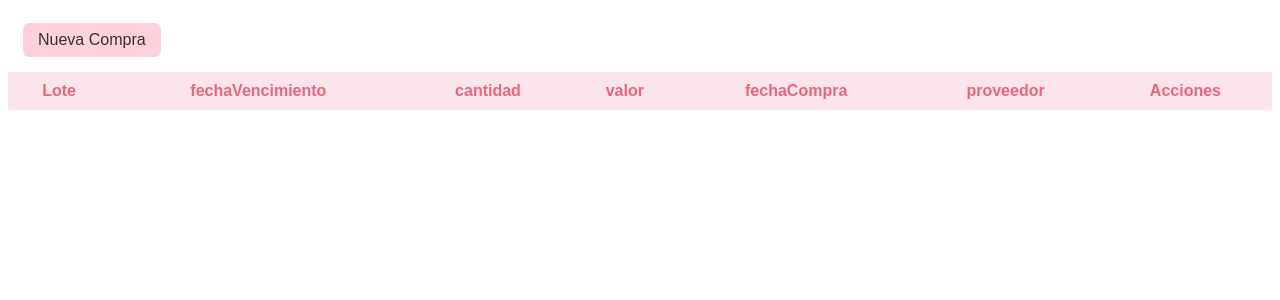
After one commit to steven-213/LotusPython, a Django app: page /productosAdm/compra/vista/ in a window 1280 px wide. The commit adds this page. Shown: the top 300 px of the page. Run offline with Django 5.2, Linux system fonts and the light colour scheme; data that the repository does not hold is empty.

Commit message:
Creación detalles compra
Se realizo la creación de los detalles de la compra que realice el administrador para el spa

```diff
--- a/spa_project/session/views.py
+++ b/spa_project/session/views.py
@@ -1,5 +1,5 @@
 from django.shortcuts import render, redirect, get_object_or_404
-from .models import Users, Producto, Servicio, Cita, Venta
+from .models import Users, Producto, Servicio, Cita, Venta, DetalleCompra, Compra, Proveedor, ProductoInventario
 from django.contrib.auth import logout
 from django.contrib import messages
 from django.contrib.auth import authenticate, login
@@ -309,3 +309,134 @@ def servicio_actualizar(request, id):
         return redirect('servicios_lista')
 
     return render(request, "servicios/actualizar.html", {"servicio": servicio})
+
+# =========================
+# COMPRAS
+# =========================
+
+def vista(request):
+    compras = Compra.objects.all().prefetch_related('detallecompra_set')
+    return render(request, 'productosAdm/compra/vista.html', {'compras': compras})
+
+
+def crear_compra(request, compra_id):
+
+    compra = get_object_or_404(Compra, id=compra_id)
+
+    productos = ProductoInventario.objects.all()
+    proveedores = Proveedor.objects.all()
+
+    if request.method == 'POST':
+
+        lote = request.POST.get('lote', '').strip()
+        fechaVencimiento = request.POST.get('fechaVencimiento', '').strip()
+        cantidad = request.POST.get('cantidad')
+        valor = request.POST.get('valor')
+        proveedor_id = request.POST.get('proveedor_id')
+        unProducto_id = request.POST.get('unProducto_id')
+
+        if not all([lote, fechaVencimiento, cantidad, valor, proveedor_id, unProducto_id]):
+            messages.error(request, "Todos los campos son obligatorios.")
+            return redirect('crear_compra', compra.id)
+
+        detalle = DetalleCompra(
+            lote=lote,
+            fechaVencimiento=fechaVencimiento,
+            cantidad=cantidad,
+            valor=valor,
+            proveedor_id=proveedor_id,
+            unProducto_id=unProducto_id,
+            unCompra=compra
+        )
+
+        detalle.save()
+        compra.actualizar_total()
+
+        messages.success(request, "Detalle guardado correctamente")
+
+        # 👇 vuelve al mismo formulario para agregar más productos
+        return redirect('crear_compra', compra.id)
+
+    return render(request, 'productosAdm/compra/form.html', {
+        'productos': productos,
+        'proveedores': proveedores,
+        'compra': compra
+    })
+
+def editar_compra(request, id):
+
+    detallecompra = get_object_or_404(DetalleCompra, id=id)
+    compras = Compra.objects.all()
+    productos = ProductoInventario.objects.all()
+    proveedores = Proveedor.objects.all()
+
+    if request.method == 'POST':
+
+        lote = request.POST.get('lote')
+        fechaVencimiento = request.POST.get('fechaVencimiento')
+        cantidad = request.POST.get('cantidad')
+        valor = request.POST.get('valor')
+        proveedor_id = request.POST.get('proveedor_id')
+        unProducto_id = request.POST.get('unProducto_id')
+
+        if lote:
+            detallecompra.lote = lote
+
+        if fechaVencimiento:
+            detallecompra.fechaVencimiento = fechaVencimiento
+
+        if cantidad:
+            detallecompra.cantidad = int(cantidad)
+
+        if valor:
+            detallecompra.valor = float(valor)
+
+        if proveedor_id:
+            detallecompra.proveedor_id = int(proveedor_id)
+
+        if unProducto_id:
+            detallecompra.unProducto_id = int(unProducto_id)
+
+        detallecompra.save()
+        detallecompra.unCompra.actualizar_total()
+
+        messages.success(request, "Detalle de compra actualizado correctamente.")
+        return redirect('vista')
+
+    return render(request, 'productosAdm/compra/form.html', {
+        'detallecompra': detallecompra,
+        'compras': compras,
+        'productos': productos,
+        'proveedores': proveedores
+})
+
+def eliminar(request, id):
+    detallecompra = get_object_or_404(DetalleCompra, id=id)
+
+    if request.method == 'POST':
+        compra = detallecompra.unCompra
+        detallecompra.delete()
+        compra.actualizar_total()
+        return redirect('vista')
+
+    return render(request, 'productosAdm/compra/eliminar.html', {'detallecompra': detallecompra})
+
+
+def nueva_compra(request):
+    compra = Compra.objects.create()
+    return redirect('crear_compra', compra.id)
+
+from django.contrib import messages
+from django.shortcuts import redirect, get_object_or_404
+
+def finalizar_compra(request, compra_id):
+
+    compra = get_object_or_404(Compra, id=compra_id)
+
+    # verificar si tiene detalles
+    if not compra.detallecompra_set.exists():
+        messages.error(request, "No puedes finalizar la compra sin agregar productos.")
+        return redirect('crear_compra', compra.id)
+
+    messages.success(request, "Compra finalizada correctamente")
+    return redirect('vista')
--- a/spa_project/spa_project/urls.py
+++ b/spa_project/spa_project/urls.py
@@ -21,6 +21,12 @@ urlpatterns = [
     path('productosAdm/buscar/', views.buscar_producto, name='buscar_producto'),
     path('productosAdm/nuevo/', views.nuevo_producto, name='nuevo'),
     path('productosAdm/actualizar/<int:id>/', views.actualizar_producto, name='actualizar'),
+    path('productosAdm/compra/vista/', views.vista, name='vista'),
+    path('compra/finalizar/<int:compra_id>/', views.finalizar_compra, name='finalizar_compra'),
+    path('productosAdm/compra/nueva/', views.nueva_compra, name='nueva_compra'),
+    path('productosAdm/compra/crear/<int:compra_id>/', views.crear_compra, name='crear_compra'),
+    path('productosAdm/compra/editar/<int:id>/', views.editar_compra, name='editar_compra'),
+    path('productosAdm/compra/eliminar/<int:id>/', views.eliminar, name='eliminar'),
     path('servicios/', views.servicios_lista, name='servicios_lista'),
     path('servicios/nuevo/', views.servicio_nuevo, name='servicio_nuevo'),
     path('servicios/detalle/<int:id>/', views.detalle_servicio, name='servicio_detalle'),
--- /dev/null
+++ b/spa_project/static/css/mi_compra.css
@@ -0,0 +1,60 @@
+body{
+    font-family: Arial, sans-serif;
+}
+
+section{
+    text-align:center;
+}
+
+a{
+    display:inline-block;
+    padding:8px 15px;
+    background:#ffd1dc;
+    border-radius:6px;
+    text-decoration:none;
+    color:#333;
+    margin:15px;
+}
+
+.tabla-container{
+    width:90%;
+    margin:40px auto;
+}
+
+table{
+    width:100%;
+    border-collapse:collapse;
+}
+
+th{
+    background-color:#fce4ec;
+    color:rgb(231,104,125);
+    padding:10px;
+}
+
+td{
+    padding:10px;
+    text-align:center;
+    border-bottom:1px solid #ddd;
+}
+
+button{
+    padding:5px 10px;
+    border:none;
+    border-radius:5px;
+    cursor:pointer;
+}
+
+.btn-edit{
+    background-color:#ffd1dc;
+}
+
+.btn-delete{
+    background-color:#ffb6c1;
+}
+
+/* fila especial de compra */
+.compra-header{
+    background:#fff0f5;
+    font-weight:bold;
+}
--- /dev/null
+++ b/spa_project/templates/productosAdm/compra/vista.html
@@ -0,0 +1,74 @@
+<!DOCTYPE html>
+<html lang="en">
+<head>
+    <meta charset="UTF-8">
+    <meta name="viewport" content="width=device-width, initial-scale=1.0">
+    <title>Document</title>
+    {% load static %}
+
+    <link rel="stylesheet" href="{% static 'css/mi_compra.css' %}">
+
+</head>
+<body>
+
+{% block content %}
+
+
+<a href="{% url 'nueva_compra' %}">
+    Nueva Compra
+</a>
+
+<table class="table table-striped table-bordered">
+    <thead class="table-dark">
+        <tr>
+            <th>Lote</th>
+            <th>fechaVencimiento</th>
+            <th>cantidad</th>
+            <th>valor</th>
+            <th>fechaCompra</th>
+            <th>proveedor</th>
+            <th>Acciones</th>
+        </tr>
+    </thead>
+
+    <tbody>
+
+    {% for compra in compras %}
+
+<tr>
+    <td colspan="7">
+        <h2>Detalle Compra - Compra #{{ compra.id }}</h2>
+    </td>
+</tr>
+
+{% for detalle in compra.detallecompra_set.all %}
+
+<tr>
+    <td>{{ detalle.lote }}</td>
+    <td>{{ detalle.fechaVencimiento }}</td>
+    <td>{{ detalle.cantidad }}</td>
+    <td>{{ detalle.valor }}</td>
+    <td>{{ compra.fechaCompra }}</td>
+    <td>{{ detalle.proveedor.nombre }}</td>
+
+    <td>
+        <a href="{% url 'editar_compra' detalle.id %}">Editar</a>
+        <a href="{% url 'eliminar' detalle.id %}">Eliminar</a>
+    </td>
+</tr>
+
+{% endfor %}
+
+<tr>
+    <td colspan="5"><b>Total Compra</b></td>
+    <td colspan="2"><b>{{ compra.total }}</b></td>
+</tr>
+
+{% endfor %}
+
+    </tbody>
+</table>
+
+{% endblock %}
+</body>
+</html>
--- a/spa_project/templates/productosAdm/lista.html
+++ b/spa_project/templates/productosAdm/lista.html
@@ -10,6 +10,7 @@
 </head>
 
 <body>
+
 
 <section class="hero">
     <h1>Lista de Productos</h1>
```
Also changed, not shown: spa_project/session/models.py (+158 -0 lines), spa_project/session/urls.py (+19 -6 lines), spa_project/templates/productosAdm/compra/eliminar.html (added, +33 -0 lines), spa_project/templates/productosAdm/compra/form.html (added, +104 -0 lines), spa_project/session/migrations/0003_cita_compra_productoinventario_proveedor_servicio_and_more.py (added), spa_project/session/migrations/0004_alter_productoinventario_stock.py (added).
